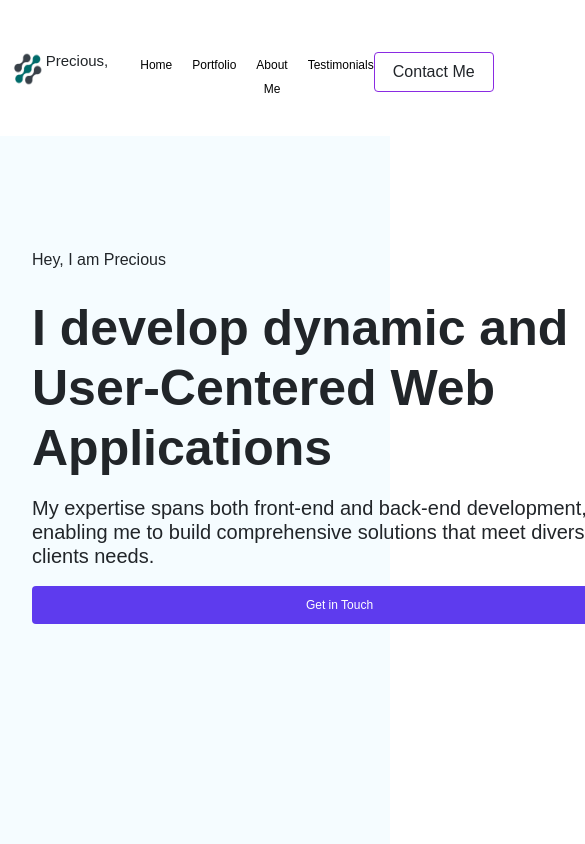
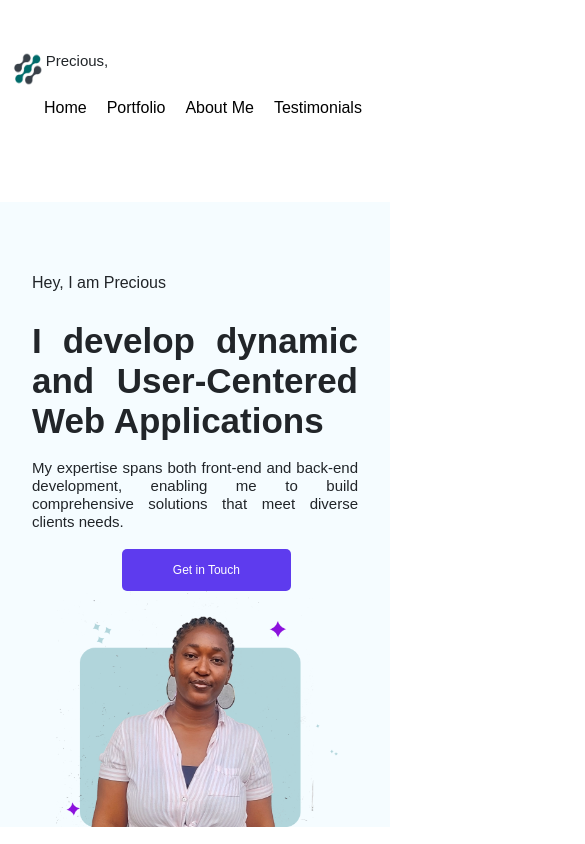
Before and after one commit to Oluwanornor/PreciousPortfolio, a React (Vite) app: page / in a window 390 px wide. Shown: the top 844 px of the page, 585 px wide, since content can reach past the window. Built offline with nearby package versions, Linux system fonts and the light colour scheme.

Commit message:
update github

```diff
--- a/src/components/Footer.css
+++ b/src/components/Footer.css
@@ -10,6 +10,8 @@ h5 {
 }
 a {
   font-size: 12px;
+  color: black;
+  text-decoration: none;
 }
 
 .logo img {
@@ -40,6 +42,12 @@ a {
 .container2 img{
     width: 1120px;
 }
+.nav ul {
+  display: flex;
+    flex-direction: row;
+    list-style: none;
+    gap: 10px;
+}
 
 .credit{
     display: flex;
@@ -56,3 +64,19 @@ a {
     gap: 10px;
 
 }
+
+/* Mobile View Styling */
+@media (max-width: 768px){
+  .contact {
+    display: flex;
+    flex-direction: row;
+    justify-content: center;
+    align-content: center;
+    gap: 80px;
+    padding-left: 30px;
+  }
+
+  .contact img{
+    width: auto;
+  }
+}
--- a/src/components/Navbar.css
+++ b/src/components/Navbar.css
@@ -2,6 +2,10 @@
   margin: 0;
   padding: 0;
   box-sizing: border-box;
+}
+
+body {
+  font-family: Arial, sans-serif;
 }
 
 .container {
@@ -9,17 +13,15 @@
   flex-direction: row;
   justify-content: space-between;
 }
-
 .logo {
-  display: flex;
-  flex-direction: row;
+display: flex;
+flex-direction: row;
 }
 .logo img {
   width: 5vh;
   height: 5vh;
 }
-
-.nav ul{
+.navbar-links ul{
   display: flex;
   flex-direction: row;
   list-style: none;
@@ -27,11 +29,21 @@
   cursor: pointer;
 }
 
-a{
+.nav-links {
+  display: flex;
   list-style: none;
+}
+
+
+
+.nav-links a {
+  color: black;
   text-decoration: none;
-  color: black;
+  font-size: 1em;
+  list-style: none;
 }
+
+
 
  a:hover{
   color: blueviolet;
@@ -44,3 +56,53 @@ a{
   border-radius: 4px;
   background: none;
 }
+
+.menus-toggle {
+
+      display: none;
+      font-size: 1.5em;
+      color: white;
+      background: none;
+      border: none;
+      cursor: pointer;
+
+}
+
+
+
+/* Mobile View Styling */
+@media (max-width: 768px) {
+
+  .container{
+
+          flex-direction: column;
+          align-items: flex-start;
+          height: auto;
+          padding-bottom: 10px;
+
+  }
+
+  .container.expanded {
+      height: calc(100vh - 20px); /* full height minus padding */
+    }
+    .nav-links {
+      display: none;
+      flex-direction: column;
+      width: 100%;
+    }
+
+    .nav-links.active {
+      display: flex;
+    }
+
+    .menus-toggle {
+      display: block;
+    }
+
+    .nav-links li {
+      margin: 10px 0;
+    }
+    .btn{
+      display: none;
+    }
+  }
--- a/src/components/Navbar.jsx
+++ b/src/components/Navbar.jsx
@@ -1,30 +1,37 @@
-import React from "react";
+import React, { useState } from 'react';
+import './Navbar.css';
 import logo from "../assets/image/image 1.png";
-import "./Navbar.css";
-import { HashLink as Link } from "react-router-hash-link";
 
 const Navbar1 = () => {
+  const [isMobileMenuOpen, setIsMobileMenuOpen] = useState(false);
+
+  const toggleMobileMenu = () => {
+    setIsMobileMenuOpen(!isMobileMenuOpen);
+  };
 
   return (
-    <div className="container">
+    <nav className={`container ${isMobileMenuOpen ? 'expanded' : ''}`}>
       <div className="logo">
         <img src={logo} alt="" />
         <h5>Precious,</h5>
       </div>
-      <nav className="nav">
-        <ul>
-          <li><a href ="/#home">Home</a></li>
+      <div className="navbar-links">
+        <ul className={`nav-links ${isMobileMenuOpen ? 'active' : ''}`}>
+        <li><a href ="/#home">Home</a></li>
           <li><a href ="/#portforlio">Portfolio</a></li>
           <li><a href ="/#aboutme">About Me</a></li>
           <li><a href ="/#testimonials">Testimonials</a></li>
         </ul>
-      </nav>
+      </div>
       <div className="contact">
         <a href="#contact">
         <button className="btn" >Contact Me</button>
         </a>
       </div>
-    </div>
+      <button className="menus-toggle" onClick={toggleMobileMenu}>
+          ☰
+        </button>
+    </nav>
   );
 };
 
--- a/src/pages/Home.css
+++ b/src/pages/Home.css
@@ -37,9 +37,13 @@
   font-weight: 400;
 }
 
-.subdiv1 button {
+.subdiv1 .fbutton {
   background-color: #5e3bee;
   color: white;
+  width: 20vh;
+  height: 5vh;
+  border: none;
+  border-radius: 5px;
 }
 
 .subdiv2 img {
@@ -181,12 +185,14 @@
   width: 3vh;
 }
 
-.recent2 button {
+.recent2 .gbutton {
   background-color: #7e69d3;
   width: 150px;
   height: 40px;
   color: white;
   font-size: 12px;
+  border: none;
+  border-radius: 5px;
 }
 
 .fourthsubdiv {
@@ -409,7 +415,7 @@
   color: #333;
 }
 
-button {
+.formbutton {
   background-color: #5c4ce8;
   color: white;
   padding: 10px;
@@ -421,6 +427,113 @@ button {
   width: 615px;
 }
 
-button:hover {
+.formbutton:hover {
   background-color: #4b3cb3;
 }
+
+/* Mobile View Styling */
+@media (max-width: 768px) {
+  .maindiv {
+    display: flex;
+    flex-direction: column;
+    justify-content: center;
+    padding-top: 5px;
+  }
+
+  .subdiv1 {
+    display: flex;
+    flex-direction: column;
+    justify-content: center;
+  }
+
+  .subdiv1 h1 {
+    font-size: 35px;
+    text-align: justify;
+    line-height: 40px;
+  }
+
+  .subdiv1 h5 {
+    font-size: 15px;
+    text-align: justify;
+  }
+
+  .subdiv1 .fbutton {
+    width: 20vh;
+    margin-left: 90px;
+  }
+
+  .subdiv2 {
+    display: flex;
+    flex-direction: column;
+    justify-content: center;
+    padding-right: 90px;
+  }
+  .subdiv2 img {
+    width: 140%;
+  }
+  /***********Section2***************/
+  .secondsubdiv {
+    display: flex;
+    flex-direction: column;
+  }
+
+  .secondsubdiv1 {
+    width: auto;
+  }
+
+  /************Section3*************/
+  .thirdsubdiv {
+    display: flex;
+    flex-direction: column;
+    padding-top: 10px;
+    justify-content: center;
+  }
+  .thirdsubdiv1 img {
+    width: 100%;
+  }
+  .about {
+    padding-top: 10px;
+    text-align: justify;
+  }
+  .about p {
+    text-align: center;
+  }
+
+  .about h1 {
+    text-align: center;
+    font-weight: 600;
+  }
+  .about h5 {
+    padding-right: 2rem;
+    padding-left: 2rem;
+  }
+
+  /*****************Section4******************/
+  .recent {
+    display: flex;
+    flex-direction: column;
+  }
+
+  .fourthsubdiv {
+    display: flex;
+    flex-direction: column;
+  }
+
+  .fourthsubdiv img {
+    width: auto;
+  }
+
+  /*****************Section5****************/
+  .fifth {
+    display: flex;
+    flex-direction: column;
+  }
+
+  /********************Form**************/
+  .contact-form-container {
+    width: auto;
+  }
+  .formbutton {
+    width: auto;
+  }
+}
--- a/src/pages/Home.jsx
+++ b/src/pages/Home.jsx
@@ -30,7 +30,7 @@ const Home = () => {
               clients needs.
             </h5>
             <a href="#contact">
-              <button>Get in Touch</button>
+              <button className="fbutton">Get in Touch</button>
             </a>
           </div>
           <div className="subdiv2">
@@ -125,7 +125,7 @@ const Home = () => {
             </div>
             <div className="recent2">
               <a href="https://github.com/Oluwanornor">
-                <button>
+                <button className="gbutton">
                   <img src={Vector1} alt="" />
                   Visit My Github
                 </button>
@@ -292,7 +292,7 @@ const Home = () => {
               <span className="checkmark"></span>
               <span className="label">I accept the terms.</span>
             </label>
-            <button type="submit">Submit</button>
+            <button type="submit" className="formbutton">Submit</button>
           </form>
         </div>
       </section>
```
